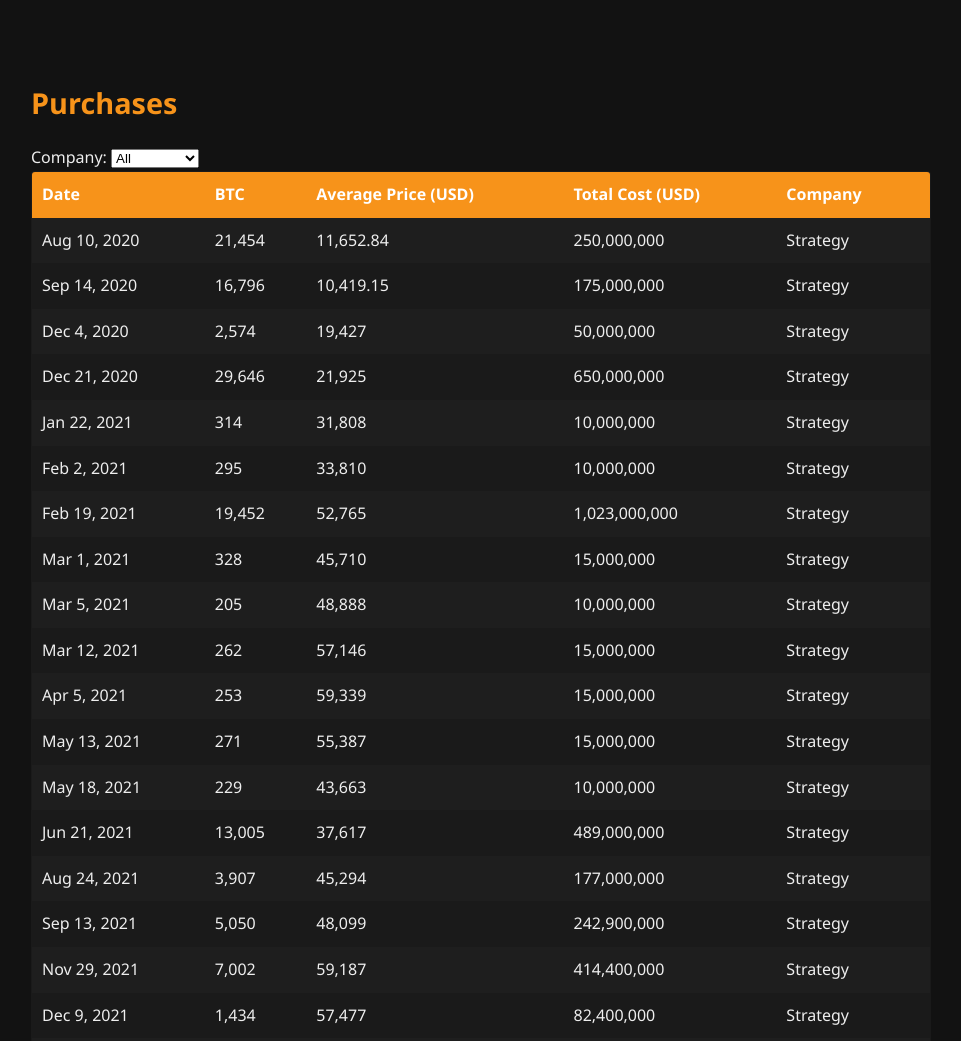
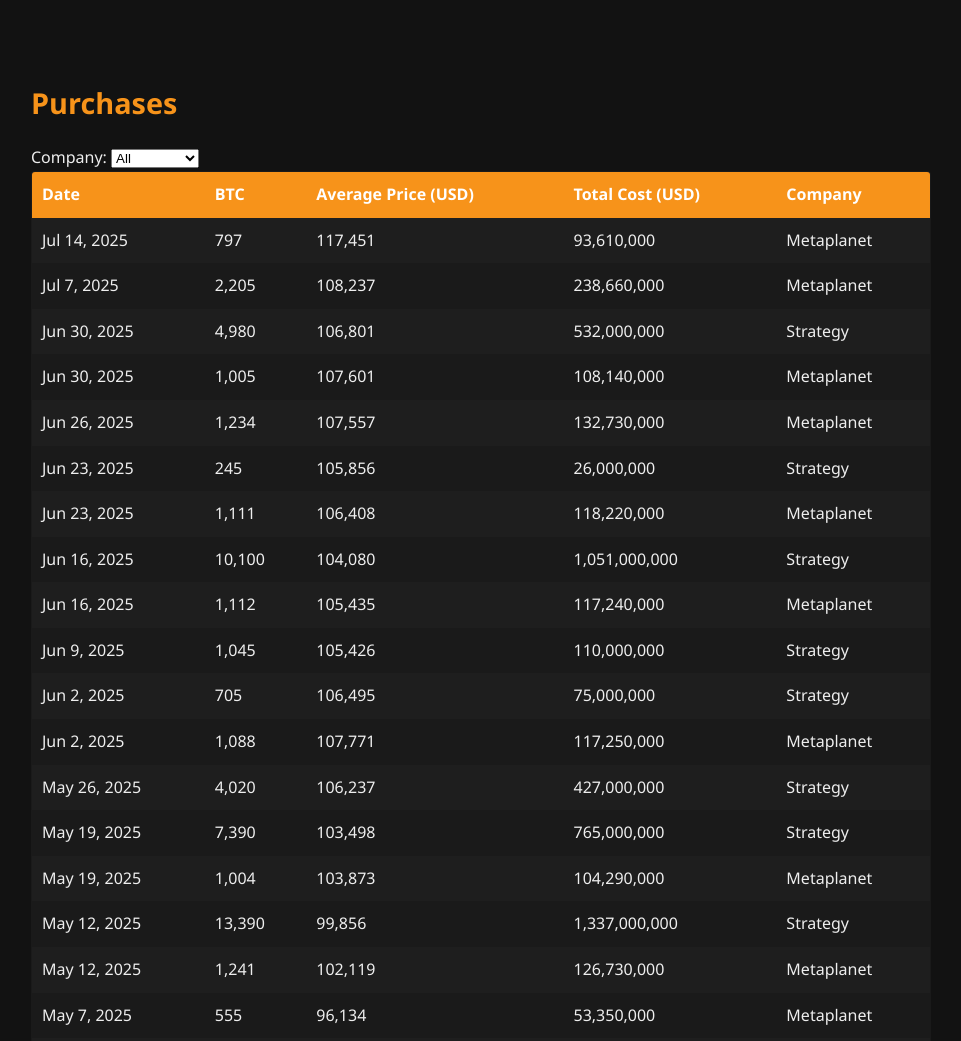
Before and after one commit to jaderiverstokes/flow, a plain HTML site: page index.html in a window 1280 px wide. Shown: the top 1041 px of the page, without its empty margins (159-1120 px from the left). Drawn offline with Linux system fonts and the light colour scheme.

Commit message:
switch sort

```diff
--- a/index.html
+++ b/index.html
@@ -112,7 +112,7 @@
         ...data.metaplanet.map(r => ({ ...r, company: 'Metaplanet' }))
       ];
 
-      allRows.sort((a, b) => new Date(a.date) - new Date(b.date));
+      allRows.sort((a, b) => new Date(b.date) - new Date(a.date));
 
       const filterEl = document.getElementById('company-filter');
 
```
